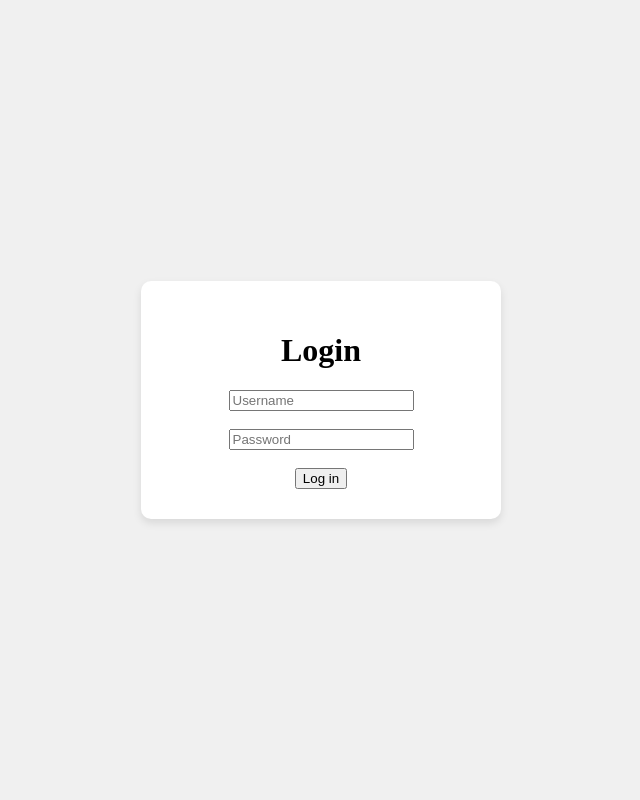
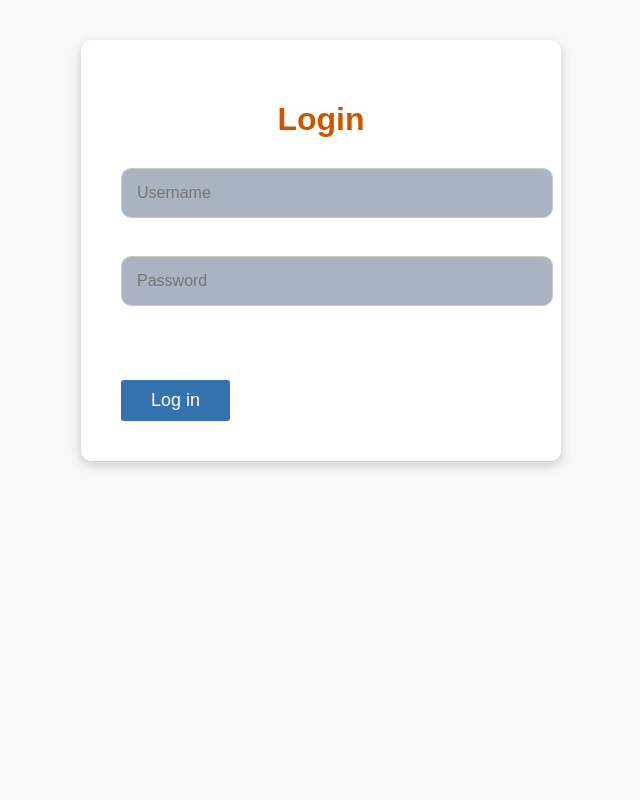
Before and after one commit to W2045605/5CS01_02_E, a Django app: page /login/ in a window 1280 px wide. Shown: the whole page, without its empty margins (319-959 px from the left). Run offline with Django 4.2, Linux system fonts and the light colour scheme.

Commit message:
Second Commit

```diff
--- a/SkyCode/urls.py
+++ b/SkyCode/urls.py
@@ -19,6 +19,6 @@ from accounts import views
 
 urlpatterns = [
     path('admin/', admin.site.urls),
-    path('login/', views.login, name="login"),
-    path('signup/', views.signup, name = "signup")
+    path('login/', views.userlogin, name="login"),
+    path('signup/', views.usersignup, name = "signup")
 ]
--- a/accounts/templates/login.html
+++ b/accounts/templates/login.html
@@ -4,32 +4,82 @@
     <title>Login Page</title>
     <style>
         body {
-            background-color: #f0f0f0;
+            margin: 0;
+            padding: 0;
+            font-family: Arial, sans-serif;
+            background-color: #f9f9f9;
             display: flex;
-            justify-content: center;
+            flex-direction: column;
             align-items: center;
-            height: 100vh;
-            margin: 0;
         }
+
         .container {
+            margin-top: 40px;
             background: white;
-            padding: 30px;
+            padding: 40px;
             border-radius: 10px;
-            box-shadow: 0 4px 8px rgba(0,0,0,0.1);
+            box-shadow: 0 4px 12px rgba(0,0,0,0.2);
+            width: 400px;
+            text-align: left;
+        }
+        h1 {
             text-align: center;
-            width: 300px;
+            color: #cc5500;
+            margin-bottom: 30px;
+        }
+        label {
+            font-size: 18px;
+            display: block;
+            margin-bottom: 5px;
+        }
+        .input {
+            width: 100%;
+            padding: 15px;
+            margin-bottom: 20px;
+            font-size: 16px;
+            border: 1px solid #ccc;
+            background-color: #a9b3c1;
+            border-radius: 10px;
+            margin-left: auto;
+            margin-right: auto;
+        }
+        .form-bottom {
+            display: flex;
+            align-items: center;
+            justify-content: space-between;
+        }
+        .remember-me {
+            font-size: 14px;
+            color: #3572b0;
+        }
+        .register{
+            padding: 10px 30px;
+            background-color: #3572b0;
+            color: white;
+            font-size: 18px;
+            border: none;
+            border-radius: 3px;
+            cursor: pointer;
+            margin-left: auto;
+            margin-right: auto;
         }
     </style>
 </head>
 <body>
     <div class="container">
         <h1>Login</h1>
-        <form>
-            <input type="text" name="username" placeholder="Username">
+        <form method="POST" action="{%url 'login'%}">
+            {% csrf_token %}
+            <input type="text" name="username" class="input" placeholder="Username">
             <br> <br>
-            <input type="password" name="password" placeholder="Password">
+            <input type="password" name="password" class="input" placeholder="Password">
             <br> <br>
-            <button type="submit">Log in</button>
+
+            {{errorMessage}}
+            <br><br>
+            <button type="submit" class ="register">Log in</button>
+
+
 
         </form>
 
--- a/accounts/views.py
+++ b/accounts/views.py
@@ -3,18 +3,32 @@ from django.http import HttpResponse
 from django.contrib.auth.models import User
 from django.contrib.auth import login
 from django.shortcuts import redirect
+from django.contrib.auth import authenticate
+from django.contrib.auth import login
 
 # Create your views here.
 
-def login(request):
-    return render(request,'login.html')
+def userlogin(request):
+    if request.method == "POST":
+        username = request.POST['username']
+        password = request.POST['password']
 
-def signup(request):
-    return render(request,'signup.html')
+        user = authenticate(request,username=username,password = password)
 
-def signupaccount(request):
-    if request.method == 'Post':
+        if user is not None:
+            login(request,user)
+
+            return redirect('home')  # go to homepage if login is correct
+        else:
+            return render(request,'login.html',{'errorMessage9' :'Invalid username or password'})
+    else:
+        return render(request,'login.html')
+
+
+def usersignup(request):
+    if request.method == "GET":
+        return render(request,'signup.html')
+    else:
         user = User.objects.create_user(request.POST["username"],request.POST["email"],request.POST['password'])
         user.save()
-        login(request,user)
-        return redirect('home')
+        return login(request)
```
Also changed, not shown: accounts/templates/signup.html (+8 -7 lines), db.sqlite3.
